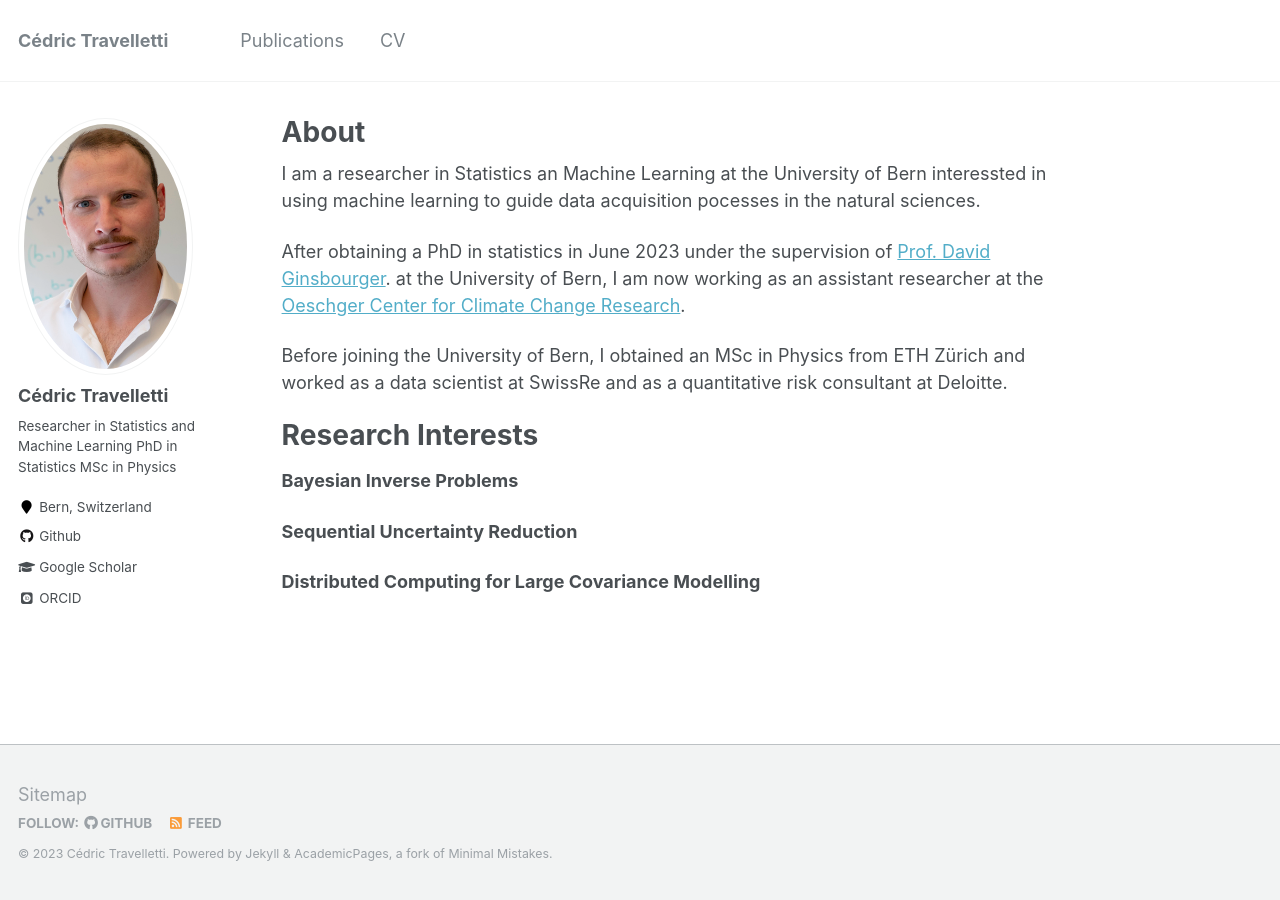
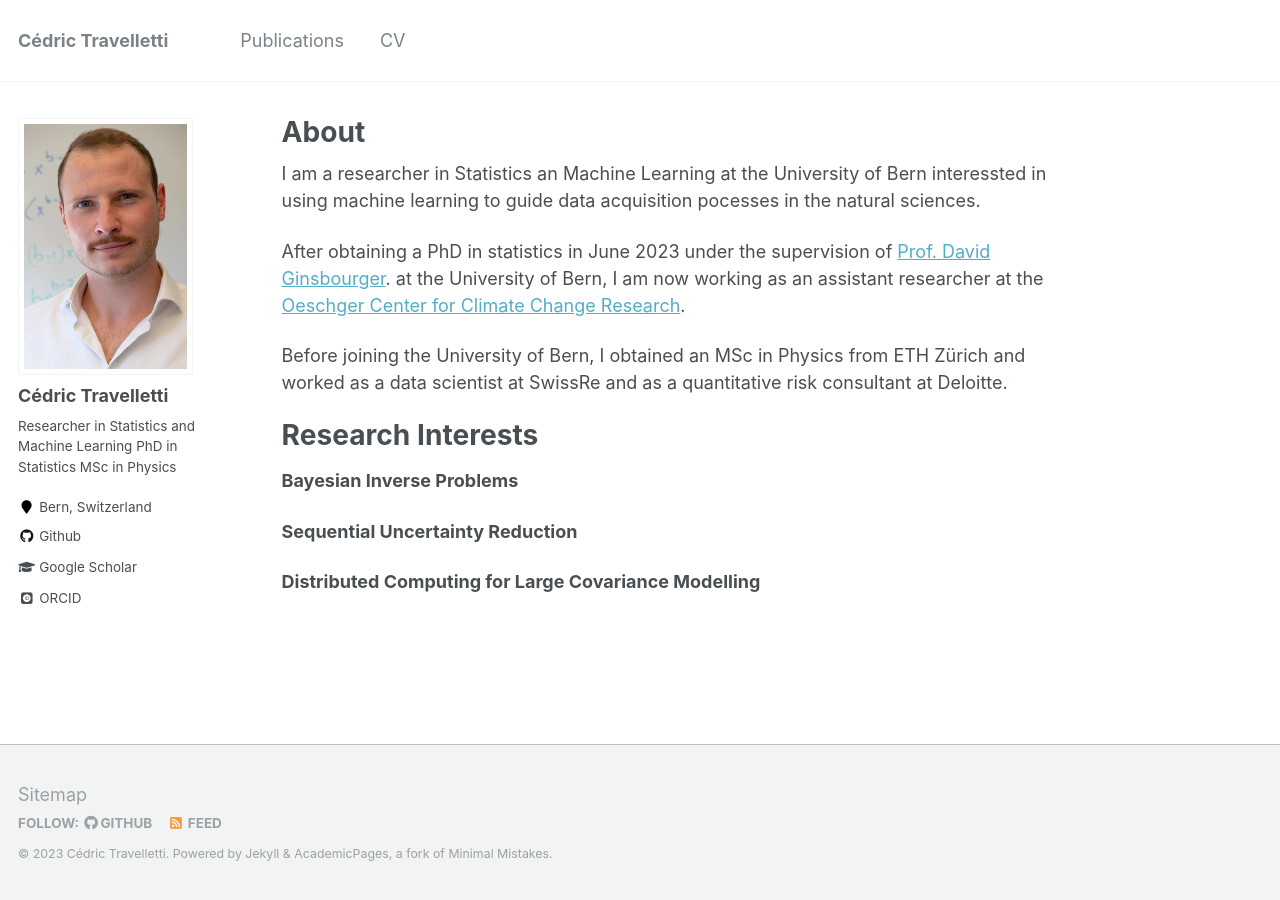
Before and after one commit to CedricTravelletti/CedricTravelletti.github.io, a Jekyll site: the page built from _pages/about.md, in a window 1280 px wide. Built offline with Jekyll 4.4.1, drawn with Linux system fonts in a browser that asks for light colours; some web fonts are replaced.

Commit message:
Changed avatar to square.

```diff
--- a/_sass/_sidebar.scss
+++ b/_sass/_sidebar.scss
@@ -74,7 +74,7 @@
   vertical-align: top;
   width: 36px;
   // set width only, for non-square avatars
-  // height: 36px;
+  height: 56px;
 
   @include breakpoint($large) {
     display: block;
@@ -84,7 +84,7 @@
 
   img {
     max-width: 175px;
-    border-radius: 50%;
+    // border-radius: 50%;
 
     @include breakpoint($large) {
       padding: 5px;
```
